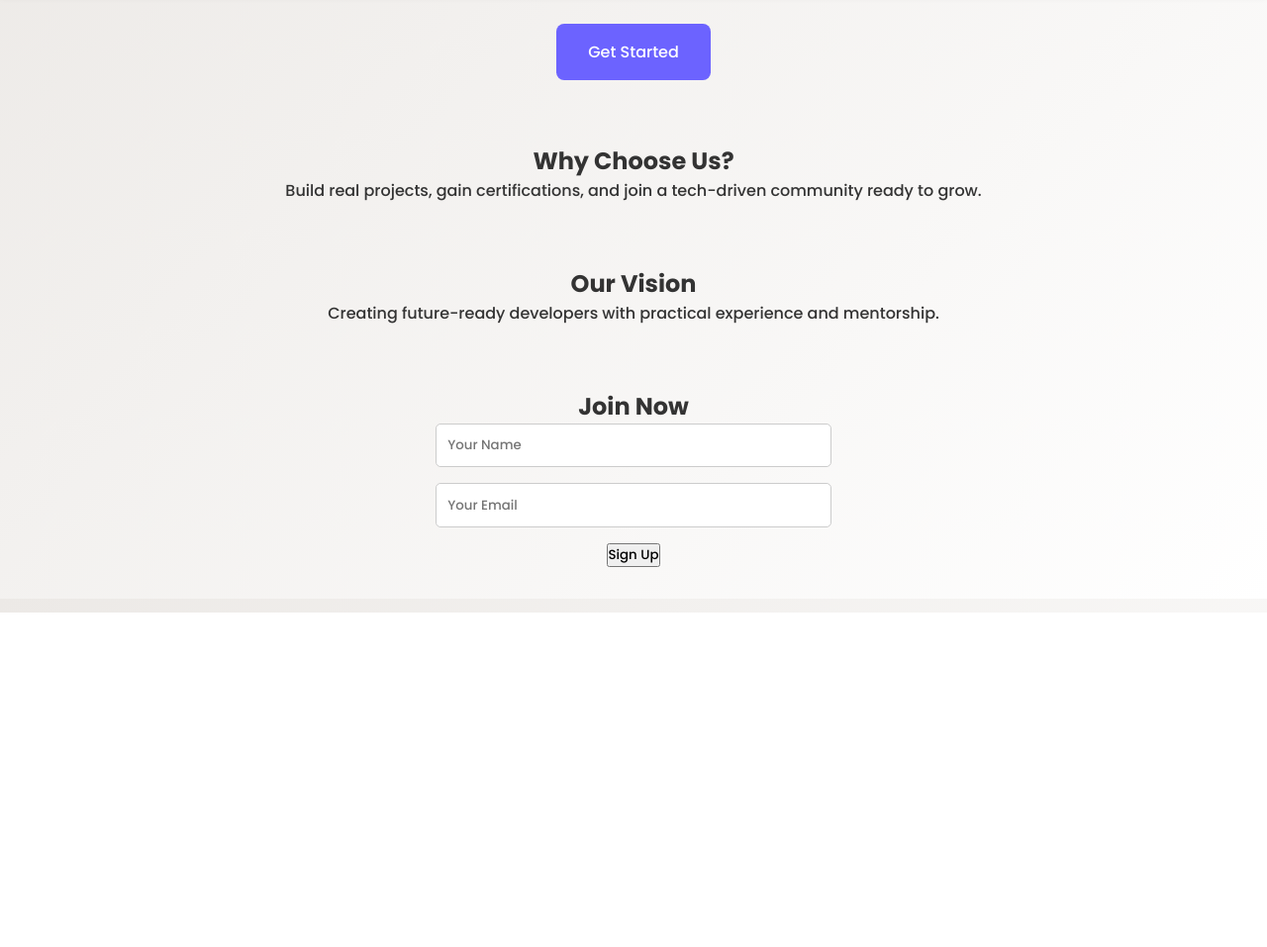
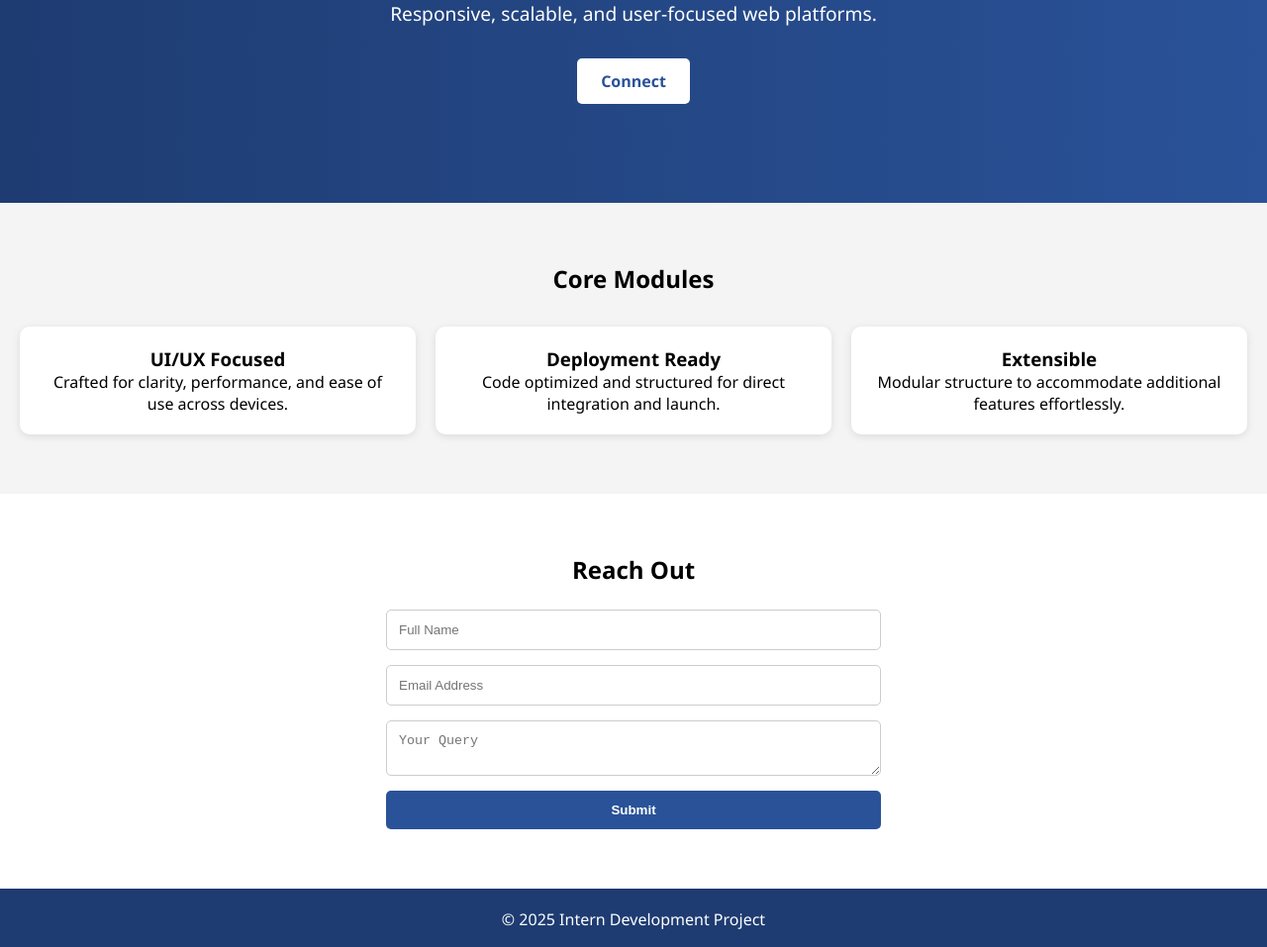
Before and after one commit to VedantVerma06/Landing_Page, a plain HTML site: page index.html in a window 1280 px wide. Shown: the part 181-1138 px from the top of the page at 99% size. Before the commit the page ends 800 px from the top, so only its background shows below. Drawn offline with Linux system fonts and the light colour scheme.

Commit message:
Add files via upload

```diff
--- a/index.html
+++ b/index.html
@@ -1,168 +1,51 @@
-<!DOCTYPE html>
 <html lang="en">
 <head>
   <meta charset="UTF-8" />
   <meta name="viewport" content="width=device-width, initial-scale=1.0" />
-  <title>EliteTech - Elevate Your Skills</title>
-  <link href="https://fonts.googleapis.com/css2?family=Poppins:wght@300;500;700&display=swap" rel="stylesheet" />
-  <style>
-    * {
-      margin: 0;
-      padding: 0;
-      box-sizing: border-box;
-      font-family: 'Poppins', sans-serif;
-    }
-    body {
-      background: linear-gradient(135deg, #ece9e6, #ffffff);
-      color: #333;
-      transition: background 0.3s, color 0.3s;
-    }
-    .dark-mode {
-      background: #121212;
-      color: #f0f0f0;
-    }
-    header {
-      padding: 2rem;
-      text-align: center;
-      background-color: #6c63ff;
-      color: white;
-      box-shadow: 0 4px 8px rgba(0,0,0,0.1);
-    }
-    header h1 {
-      font-size: 3rem;
-      margin-bottom: 0.5rem;
-    }
-    header p {
-      font-size: 1.2rem;
-    }
-    .cta {
-      margin: 2rem auto;
-      text-align: center;
-    }
-    .cta button {
-      padding: 1rem 2rem;
-      font-size: 1rem;
-      border: none;
-      background-color: #6c63ff;
-      color: white;
-      border-radius: 8px;
-      cursor: pointer;
-      transition: transform 0.3s ease;
-    }
-    .cta button:hover {
-      transform: scale(1.05);
-    }
-    section {
-      max-width: 900px;
-      margin: auto;
-      padding: 2rem;
-      text-align: center;
-      opacity: 0;
-      transform: translateY(50px);
-      transition: opacity 1s ease, transform 1s ease;
-    }
-    section.visible {
-      opacity: 1;
-      transform: translateY(0);
-    }
-    form {
-      display: flex;
-      flex-direction: column;
-      align-items: center;
-      gap: 1rem;
-    }
-    form input {
-      padding: 0.7rem;
-      width: 80%;
-      max-width: 400px;
-      border: 1px solid #ccc;
-      border-radius: 5px;
-    }
-    .toggle-theme {
-      position: fixed;
-      top: 1rem;
-      right: 1rem;
-      background: #6c63ff;
-      color: white;
-      border: none;
-      padding: 0.5rem 1rem;
-      border-radius: 20px;
-      cursor: pointer;
-    }
-    .scroll-top {
-      position: fixed;
-      bottom: 2rem;
-      right: 2rem;
-      background-color: #6c63ff;
-      color: white;
-      padding: 0.7rem 1rem;
-      border: none;
-      border-radius: 50%;
-      font-size: 1.5rem;
-      cursor: pointer;
-      display: none;
-    }
-  </style>
+  <title>Intern Project</title>
+  <link rel="stylesheet" href="styles.css" />
 </head>
 <body>
-  <button class="toggle-theme" onclick="toggleTheme()">Toggle Theme</button>
-
-  <header>
-    <h1>EliteTech Internship</h1>
-    <p>Launch your career with stunning web design</p>
+  <header class="hero">
+    <div class="hero-content">
+      <h1>Professional Web Solutions</h1>
+      <p>Responsive, scalable, and user-focused web platforms.</p>
+      <a href="#contact" class="cta-button">Connect</a>
+    </div>
   </header>
 
-  <div class="cta">
-    <button onclick="document.getElementById('signup').scrollIntoView({behavior: 'smooth'})">Get Started</button>
-  </div>
-
-  <section class="reveal">
-    <h2>Why Choose Us?</h2>
-    <p>Build real projects, gain certifications, and join a tech-driven community ready to grow.</p>
+  <section class="features">
+    <h2>Core Modules</h2>
+    <div class="features-grid">
+      <div class="feature">
+        <h3>UI/UX Focused</h3>
+        <p>Crafted for clarity, performance, and ease of use across devices.</p>
+      </div>
+      <div class="feature">
+        <h3>Deployment Ready</h3>
+        <p>Code optimized and structured for direct integration and launch.</p>
+      </div>
+      <div class="feature">
+        <h3>Extensible</h3>
+        <p>Modular structure to accommodate additional features effortlessly.</p>
+      </div>
+    </div>
   </section>
 
-  <section class="reveal">
-    <h2>Our Vision</h2>
-    <p>Creating future-ready developers with practical experience and mentorship.</p>
-  </section>
-
-  <section id="signup" class="reveal">
-    <h2>Join Now</h2>
-    <form onsubmit="return validateForm()">
-      <input type="text" id="name" placeholder="Your Name" required />
-      <input type="email" id="email" placeholder="Your Email" required />
-      <button type="submit">Sign Up</button>
+  <section id="contact" class="contact">
+    <h2>Reach Out</h2>
+    <form>
+      <input type="text" placeholder="Full Name" required />
+      <input type="email" placeholder="Email Address" required />
+      <textarea placeholder="Your Query" required></textarea>
+      <button type="submit">Submit</button>
     </form>
   </section>
 
-  <button class="scroll-top" onclick="window.scrollTo({top: 0, behavior: 'smooth'})">↑</button>
+  <footer>
+    <p>&copy; 2025 Intern Development Project</p>
+  </footer>
 
-  <script>
-    const observer = new IntersectionObserver(entries => {
-      entries.forEach(entry => {
-        if (entry.isIntersecting) entry.target.classList.add('visible');
-      });
-    }, { threshold: 0.1 });
-    document.querySelectorAll('.reveal').forEach(el => observer.observe(el));
-
-    function toggleTheme() {
-      document.body.classList.toggle('dark-mode');
-    }
-
-    function validateForm() {
-      const name = document.getElementById('name').value.trim();
-      const email = document.getElementById('email').value.trim();
-      if (!name || !email) {
-        alert('Please fill out all fields.');
-        return false;
-      }
-      alert('Thanks for signing up, ' + name + '!');
-      return false;
-    }
-
-    window.addEventListener('scroll', () => {
-      document.querySelector('.scroll-top').style.display = window.scrollY > 200 ? 'block' : 'none';
-    });
-  </script>
+  <script src="script.js"></script>
 </body>
 </html>
--- /dev/null
+++ b/script.js
@@ -0,0 +1,25 @@
+document.querySelectorAll('a[href^="#"]').forEach(anchor => {
+  anchor.addEventListener('click', function (e) {
+    e.preventDefault();
+    const target = document.querySelector(this.getAttribute('href'));
+    if (target) {
+      target.scrollIntoView({ behavior: 'smooth' });
+    }
+  });
+});
+
+const form = document.querySelector('form');
+form.addEventListener('submit', function (e) {
+  e.preventDefault();
+  const name = form.querySelector('input[type="text"]').value.trim();
+  const email = form.querySelector('input[type="email"]').value.trim();
+  const message = form.querySelector('textarea').value.trim();
+
+  if (!name || !email || !message) {
+    alert("All fields are required.");
+    return;
+  }
+
+  alert("Message sent successfully.");
+  form.reset();
+});
--- /dev/null
+++ b/styles.css
@@ -0,0 +1,87 @@
+/* styles.css */
+* {
+  margin: 0;
+  padding: 0;
+  box-sizing: border-box;
+}
+body {
+  font-family: 'Segoe UI', sans-serif;
+  scroll-behavior: smooth;
+}
+.hero {
+  background: linear-gradient(to right, #1e3c72, #2a5298);
+  color: #fff;
+  padding: 100px 20px;
+  text-align: center;
+}
+.hero h1 {
+  font-size: 3rem;
+}
+.hero p {
+  margin-top: 1rem;
+  font-size: 1.2rem;
+}
+.cta-button {
+  display: inline-block;
+  margin-top: 2rem;
+  padding: 12px 24px;
+  background-color: #fff;
+  color: #2a5298;
+  text-decoration: none;
+  border-radius: 5px;
+  font-weight: 600;
+}
+.features {
+  padding: 60px 20px;
+  background: #f4f4f4;
+  text-align: center;
+}
+.features h2 {
+  margin-bottom: 2rem;
+}
+.features-grid {
+  display: grid;
+  grid-template-columns: repeat(auto-fit, minmax(250px, 1fr));
+  gap: 20px;
+}
+.feature {
+  background: #fff;
+  padding: 20px;
+  border-radius: 10px;
+  box-shadow: 0 2px 8px rgba(0,0,0,0.1);
+}
+.contact {
+  padding: 60px 20px;
+  background: #fff;
+  text-align: center;
+}
+.contact h2 {
+  margin-bottom: 1.5rem;
+}
+form {
+  max-width: 500px;
+  margin: auto;
+  display: flex;
+  flex-direction: column;
+  gap: 15px;
+}
+input, textarea {
+  padding: 12px;
+  border: 1px solid #ccc;
+  border-radius: 5px;
+}
+button {
+  padding: 12px;
+  background-color: #2a5298;
+  color: #fff;
+  border: none;
+  border-radius: 5px;
+  font-weight: bold;
+  cursor: pointer;
+}
+footer {
+  background: #1e3c72;
+  color: #fff;
+  text-align: center;
+  padding: 20px;
+}
```
